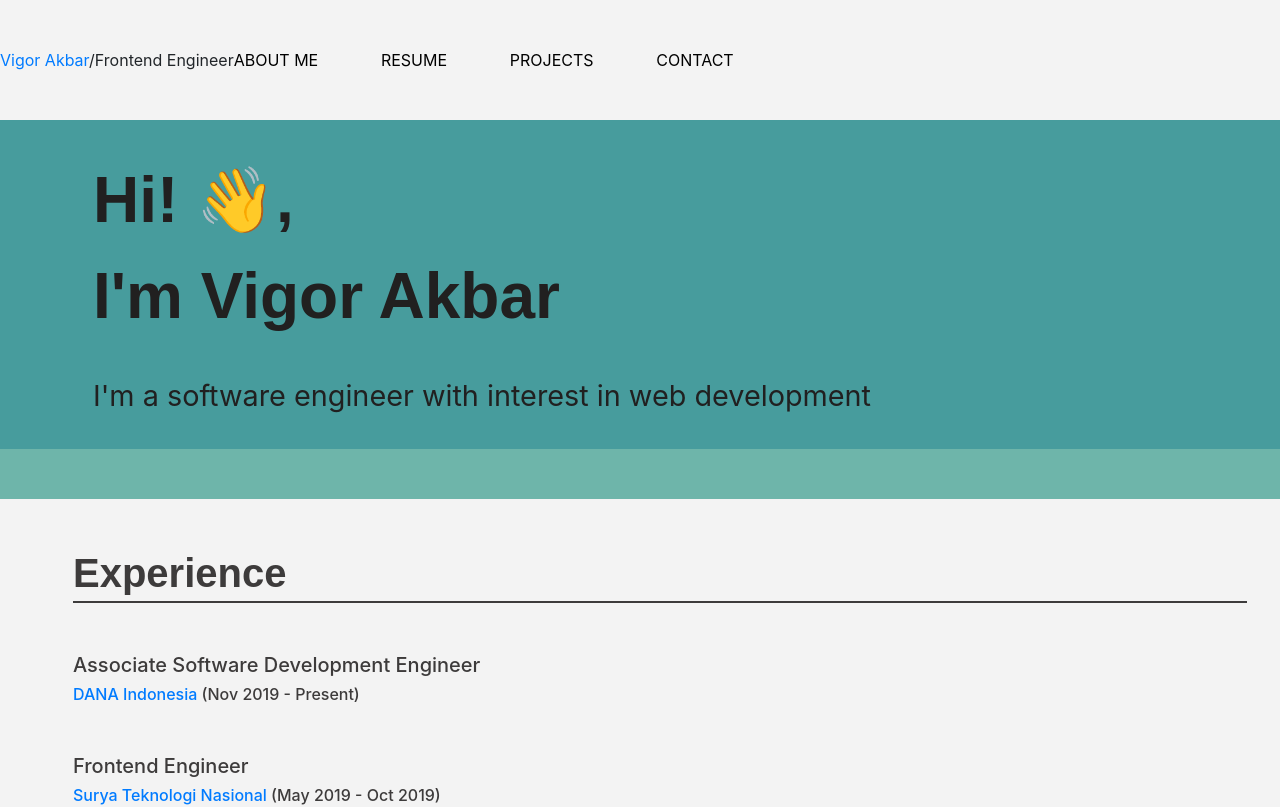
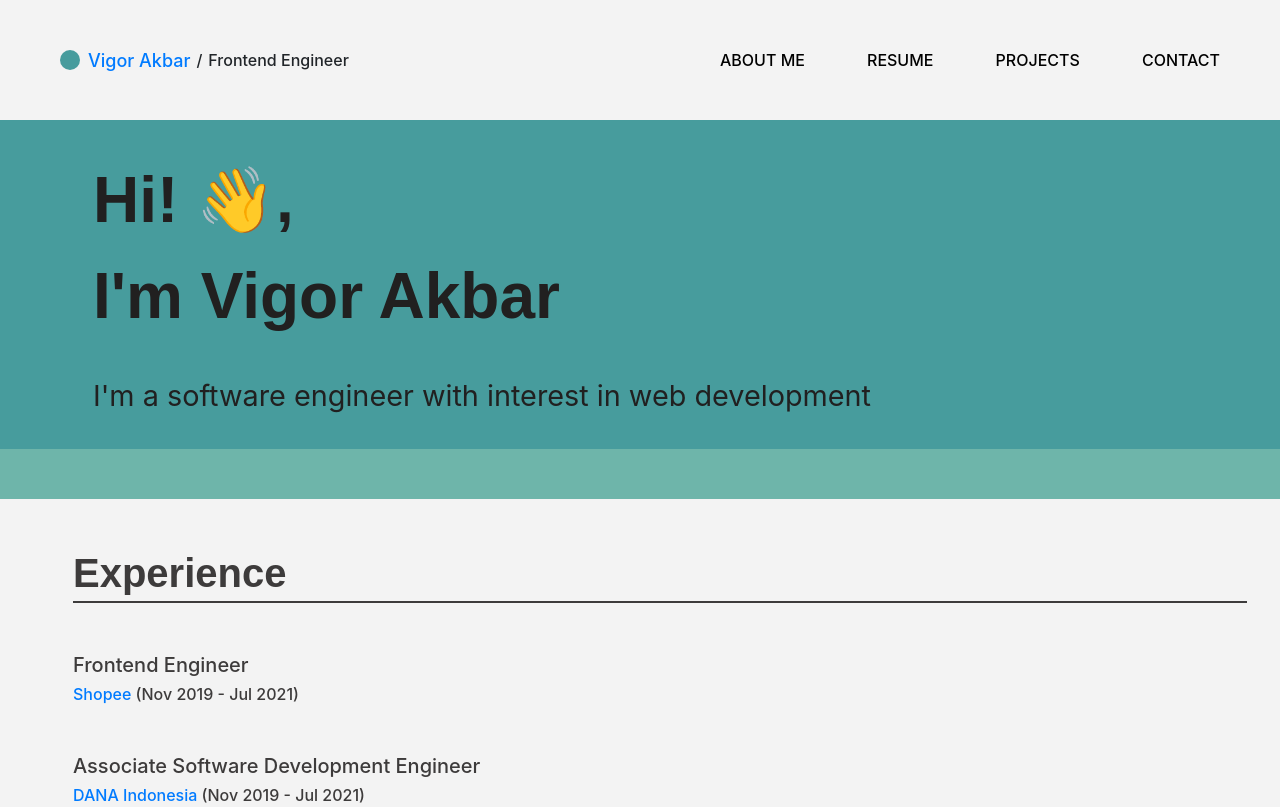
Before and after one commit to vigorakbar/portfolio, a React (Create React App) app: page / in a window 1280 px wide. Shown: the top 807 px of the page. Built offline with nearby package versions, Linux system fonts and the light colour scheme.

Commit message:
feat: update header style

```diff
--- a/src/App.js
+++ b/src/App.js
@@ -28,11 +28,12 @@ const App = () => {
     <Root>
       <Nav>
         <div className="header-container">
+          <span className="circle" />
           <span className="header-name">
             {/* eslint-disable-next-line jsx-a11y/anchor-is-valid */}
             <a href="#">Vigor&nbsp;Akbar</a>
           </span>
-          <span className="header-slash">/</span>
+          <span className="header-slash"> / </span>
           <span className="header-title">Frontend Engineer</span>
         </div>
         <div className="menu-bar">
--- a/src/App.style.js
+++ b/src/App.style.js
@@ -13,6 +13,8 @@ export const Root = Styled.div`
 export const Nav = Styled.div`
   display: flex;
   align-items: center;
+  justify-content: space-between;
+  flex-wrap: wrap;
   height: ${HEADER_HEIGHT};
   width: 100%;
   z-index: 10;
@@ -20,12 +22,43 @@ export const Nav = Styled.div`
   top:0;
   background: ${COLOR_MAIN_BG};
 
+  padding: 0  60px;
+  @media only screen and (max-width: 768px) {
+    padding: 0 32px;
+  }
+
+  .circle {
+    display: inline-block;
+    min-width: 20px;
+    width: 20px;
+    height: 20px;
+    border-radius: 50%;
+    margin-right: 8px;
+    background-color: #479c9d;
+  }
+
+  .header-slash {
+    margin: 0 6px;
+  }
+
+  .header-container {
+    display: flex;
+    align-items: center;
+    font-weight: 500;
+  }
+
+
+  .header-name {
+    font-size: 18px;
+  }
+
   .menu-bar {
     display: flex;
     flex-wrap: wrap;
     justify-content: space-between;
     max-width: 2000px;
     flex-basis: 500px;
+    font-weight: 500;
 
     a {
       color: black;
--- a/src/constants/experience.js
+++ b/src/constants/experience.js
@@ -1,9 +1,15 @@
 export const experience = [
+  {
+    company: "Shopee",
+    companyHomepage: "https://www.shopee.sg/",
+    title: "Frontend Engineer",
+    time: "(Nov 2019 -  Jul 2021)",
+  },
   {
     company: "DANA Indonesia",
     companyHomepage: "https://www.dana.id/",
     title: "Associate Software Development Engineer",
-    time: "(Nov 2019 - Present)",
+    time: "(Nov 2019 -  Jul 2021)",
   },
   {
     company: "Surya Teknologi Nasional",
```
